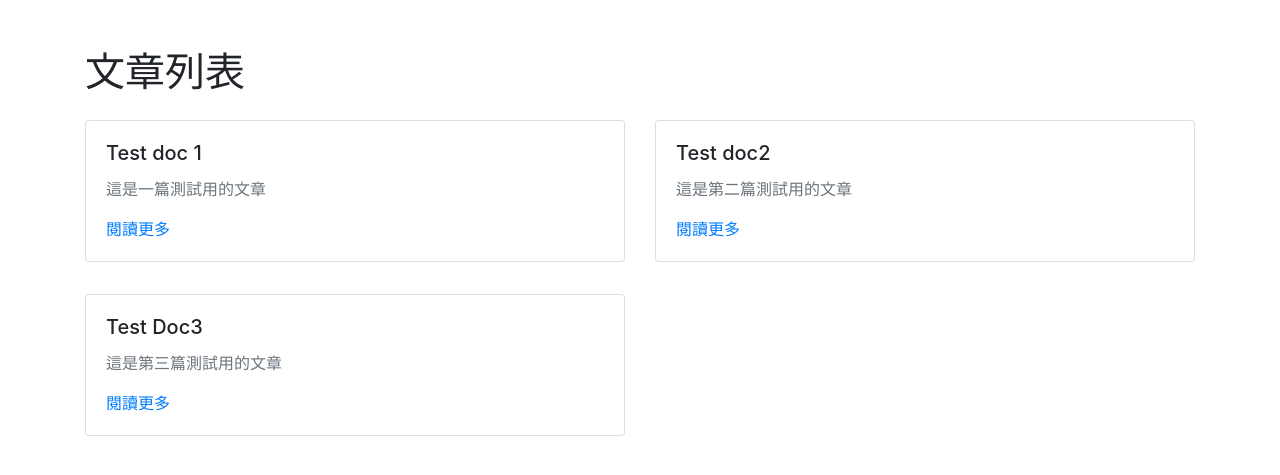
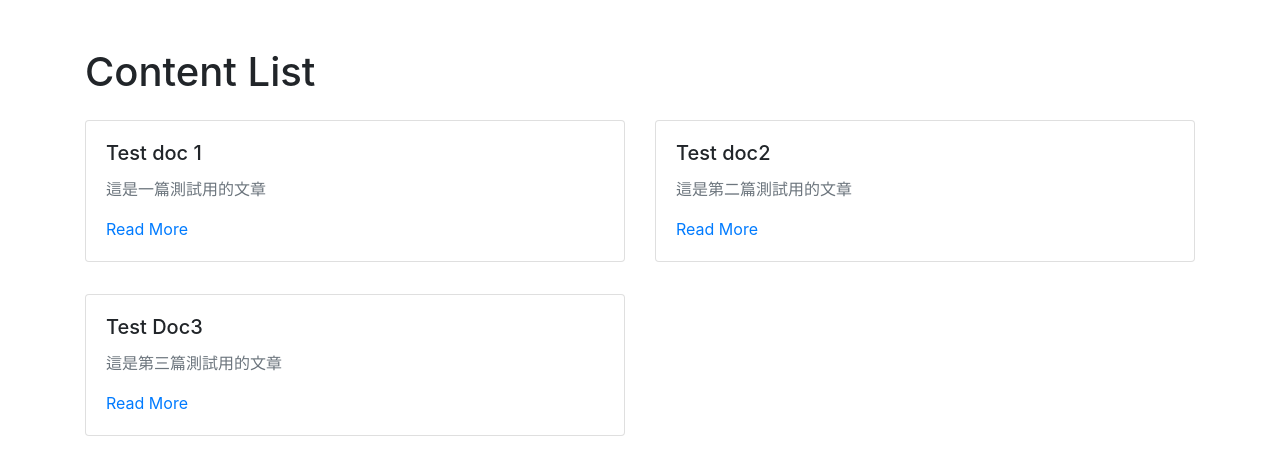
Before and after one commit to w24351789/djangoazdevops, a Django app: page / in a window 1280 px wide. Shown: the part 56-531 px from the top of the page. Run offline with Django 3.2, Linux system fonts and the light colour scheme; data comes from the database, SQL or seed files in the repository; some libraries are stand-ins or nearby versions.

Commit message:
Update post_list.html

```diff
--- a/templates/post_list.html
+++ b/templates/post_list.html
@@ -1,7 +1,7 @@
 {% extends 'base.html' %}
 {% block body %}
 <div class="container mt-5">
-  <h1>文章列表</h1>
+  <h1>Content List</h1>
   <div class="row">
     {% for post in object_list %}
 <div class="col-md-6">
@@ -11,7 +11,7 @@
           <p class="card-text text-muted">
             {{ post.content }}
           </p>
-          <a href="/{{ post.id }}" class="card-link">閱讀更多</a>
+          <a href="/{{ post.id }}" class="card-link">Read More</a>
         </div>
       </div>
     </div>
```
